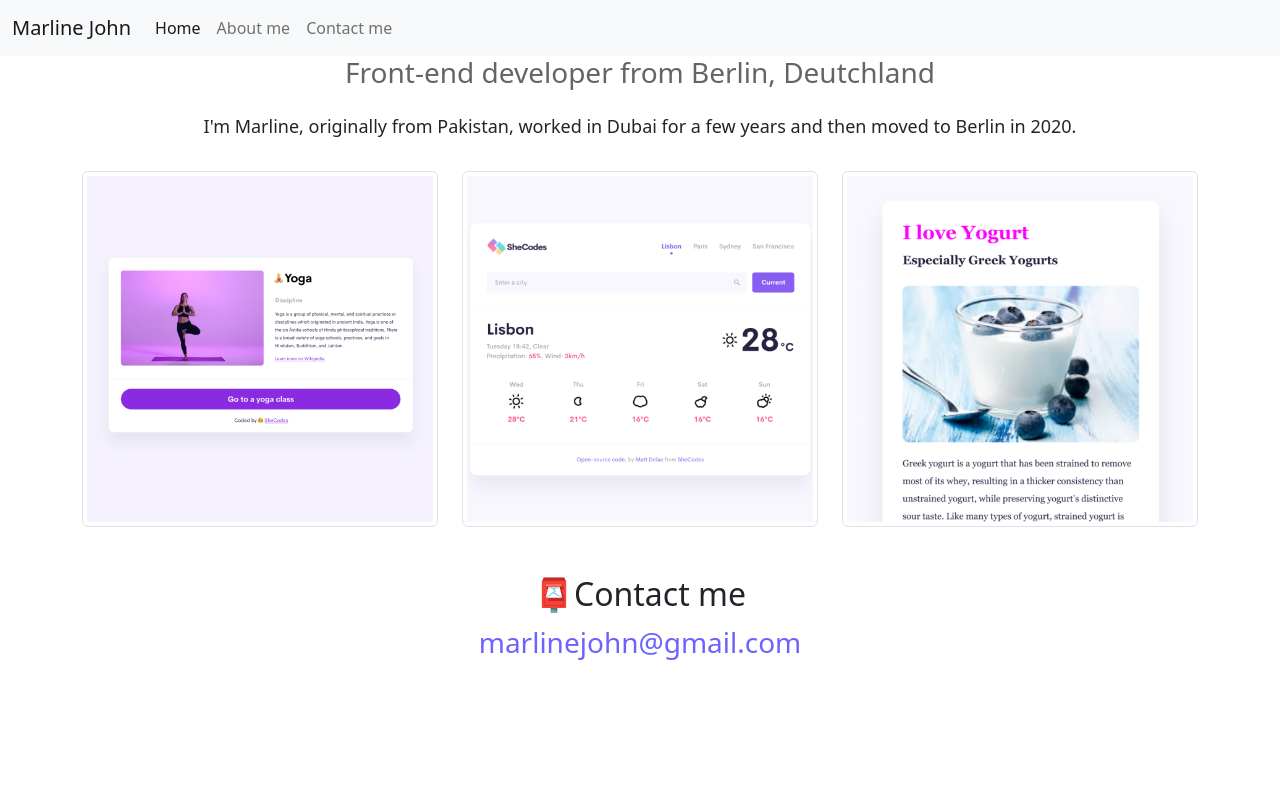
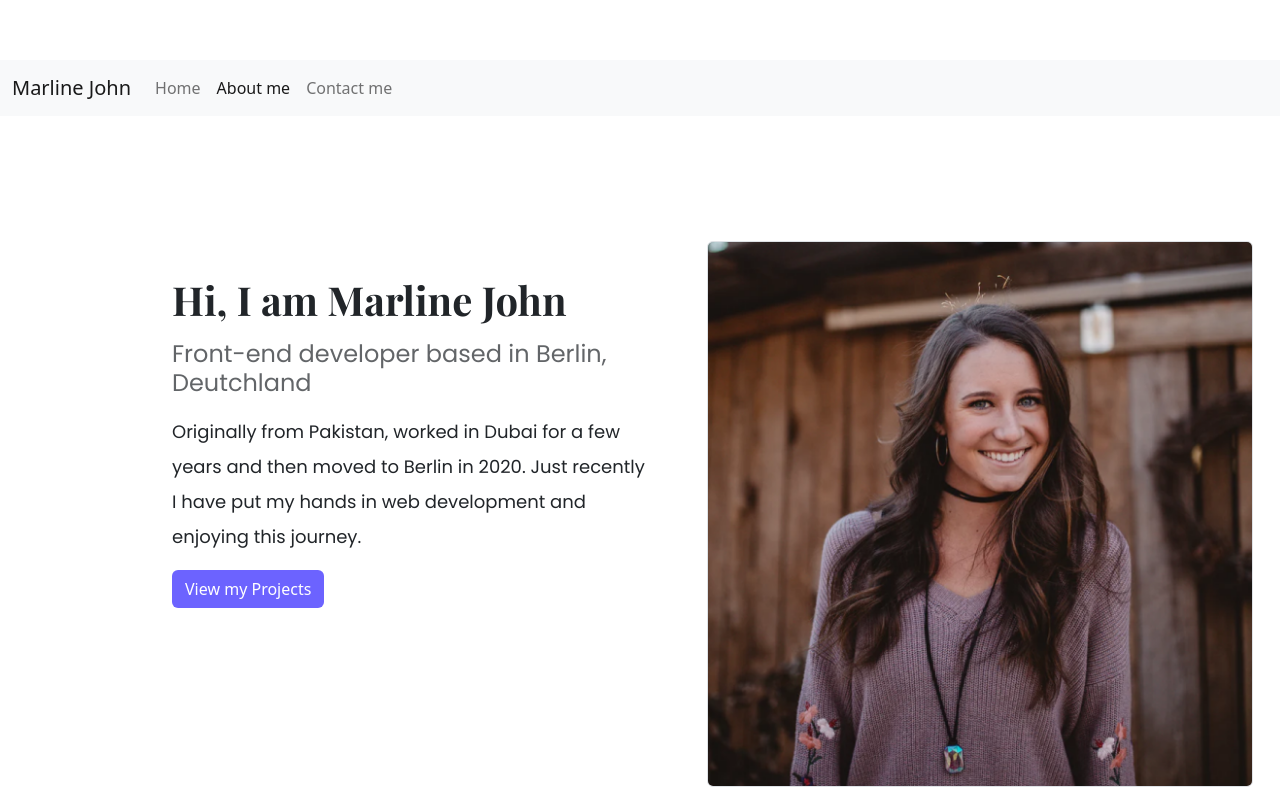
Before and after one commit to marlinejohn/responsive-project, a plain HTML site: page about.html in a window 1280 px wide. Shown: the top 800 px of the page. Drawn offline with nearby package versions, Linux system fonts and the light colour scheme.

Commit message:
Included font awesome to index. and about pages, added work page and improved some CSS

```diff
--- a/about.html
+++ b/about.html
@@ -10,13 +10,24 @@
         and then moved to Berlin in 2020. My background is finance for good 11 years of my life, and just recently I felt the need to learn something new and started my career in Tech."
     />
     <title>About Marline John</title>
-    <link rel="stylesheet" href="style.css" />
     <link
       href="https://cdn.jsdelivr.net/npm/bootstrap@5.2.0-beta1/dist/css/bootstrap.min.css"
       rel="stylesheet"
       integrity="sha384-0evHe/X+R7YkIZDRvuzKMRqM+OrBnVFBL6DOitfPri4tjfHxaWutUpFmBp4vmVor"
       crossorigin="anonymous"
     />
+    <link rel="preconnect" href="https://fonts.googleapis.com" />
+    <link rel="preconnect" href="https://fonts.gstatic.com" crossorigin />
+    <link
+      href="https://fonts.googleapis.com/css2?family=Playfair+Display:wght@700&family=Poppins:wght@400;600;700;800&family=Roboto&display=swap"
+      rel="stylesheet"
+    />
+    <link rel="stylesheet" href="style.css" />
+    <script
+      src="https://kit.fontawesome.com/016b356888.js"
+      crossorigin="anonymous"
+    ></script>
+
     <script
       src="https://cdn.jsdelivr.net/npm/bootstrap@5.2.0-beta1/dist/js/bootstrap.bundle.min.js"
       integrity="sha384-pprn3073KE6tl6bjs2QrFaJGz5/SUsLqktiwsUTF55Jfv3qYSDhgCecCxMW52nD2"
@@ -43,14 +54,17 @@
         <div class="collapse navbar-collapse" id="navbarNavAltMarkup">
           <div class="navbar-nav">
             <a
-              class="nav-link active"
+              class="nav-link"
               aria-current="page"
               href="index.html"
               title="
             Homepage"
               >Home</a
             >
-            <a class="nav-link" href="about.html" title="About  Marline John"
+            <a
+              class="nav-link active"
+              href="about.html"
+              title="About  Marline John"
               >About me</a
             >
             <a
@@ -63,39 +77,33 @@
         </div>
       </div>
     </nav>
-    <h1 class="text-center d-lg-none">About me</h1>
-    <h3 class="text-center">Front-end developer from Berlin, Deutchland</h3>
-    <div class="paragraph text-center">
-      <p class="text-center">
-        I'm Marline, originally from Pakistan, worked in Dubai for a few years
-        and then moved to Berlin in 2020.
-      </p>
-    </div>
-    <div class="container">
+    <div class="container container-content">
       <div class="row">
-        <div class="col-sm-4">
+        <div class="col-6">
+          <div class="content">
+            <h1 class="mb-3">Hi, I am Marline John</h1>
+            <h3 class="mb-3">
+              Front-end developer based in Berlin, Deutchland
+            </h3>
+
+            <p class="p-0">
+              Originally from Pakistan, worked in Dubai for a few years and then
+              moved to Berlin in 2020. Just recently I have put my hands in web
+              development and enjoying this journey.
+            </p>
+            <a href="work.html" class="btn btn-branding">View my Projects</a>
+          </div>
+        </div>
+        <div class="col-6 mt-">
           <img
-            src="images/yoga.png"
-            class="img-fluid p-1 border rounded"
-            alt="Yoga class"
-          />
-        </div>
-        <div class="col-sm-4">
-          <img
-            src="images/weather.png"
-            class="img-fluid p-1 border rounded"
-            alt="Lisbon  weather"
-          />
-        </div>
-        <div class="col-sm-4">
-          <img
-            src="images/yogurt.png"
-            class="img-fluid p-1 border rounded"
-            alt="Yogurt"
+            src="images/MJ.png"
+            alt="photo-developer"
+            class="img-fluid border rounded"
           />
         </div>
       </div>
     </div>
+
     <div class="text-center mt-5">
       <h2>📮Contact me</h2>
       <a
--- a/style.css
+++ b/style.css
@@ -3,6 +3,8 @@
   --secondary-color: #f5f2fe;
   --background-color: #f0e9f6;
   --box-shadow: 0 5px 10px rgba(0, 0, 0, 0.3);
+  --heading-font-family: Playfair Display, serif;
+  --default-font-family: Poppins, sans-serif;
 }
 
 body {
@@ -17,15 +19,24 @@ h3 {
   margin: 0;
 }
 
+h1 {
+  font-family: var(--heading-font-family);
+}
+
 h3 {
   font-size: 24px;
   opacity: 0.7;
+}
+h2,
+h3 {
+  font-family: var(--default-font-family);
 }
 
 p {
   padding: 15px;
   font-size: 18px;
-  line-height: 1.5;
+  font-family: var(--default-font-family);
+  line-height: 35px;
   text-align: left;
 }
 
@@ -98,6 +109,23 @@ p {
 .intro h2 {
   font-size: 38px;
 }
+.container-content {
+  font-size: 20px;
+  margin: 125px;
+  text-align: left;
+}
+.container-content h1,
+h3,
+p {
+  text-align: left;
+}
+.content {
+  margin: 35px;
+}
+.content a {
+  color: white;
+  background-color: var(--primary-color);
+}
 @media (max-width: 575px) {
   .intro {
     background-color: var(--background-color);
```
Also changed, not shown: index.html (+12 -1 lines), images/MJ.png (added), work.html (added), 1 other file.
